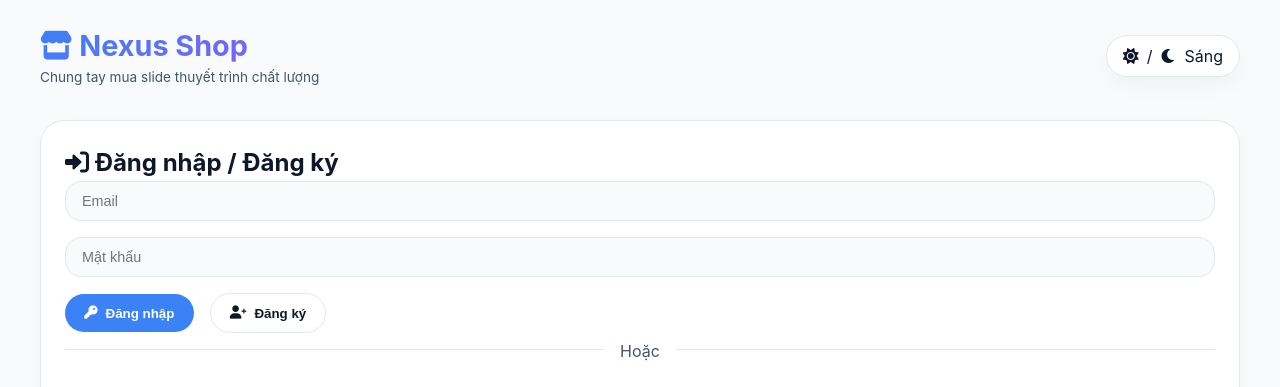
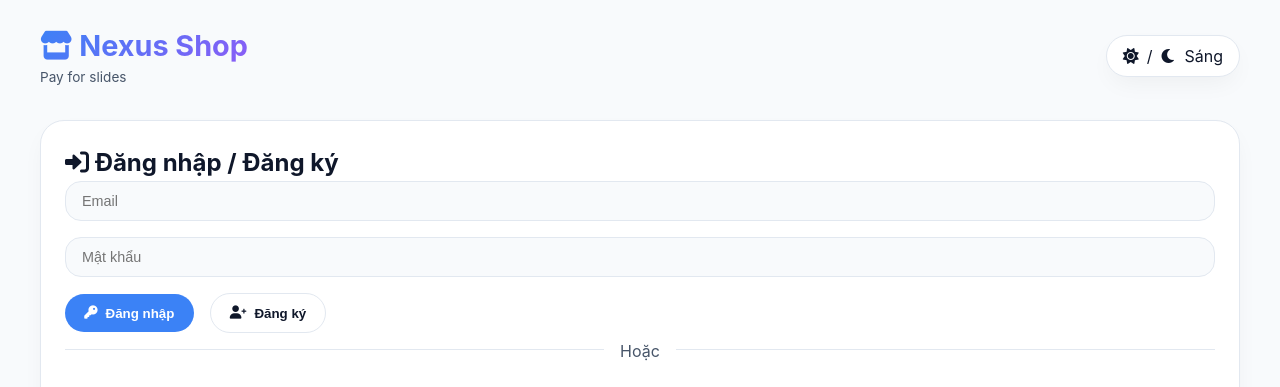
Before and after one commit to pongb12/Nexusslide.github.io, a plain HTML site: page index.html in a window 1280 px wide. Shown: the top 387 px of the page. Drawn offline with Linux system fonts and the light colour scheme; no server answers.

Commit message:
Add files via upload

```diff
--- a/index.html
+++ b/index.html
@@ -3,7 +3,7 @@
 <head>
   <meta charset="UTF-8">
   <meta name="viewport" content="width=device-width, initial-scale=1.0, user-scalable=yes">
-  <title>Nexus Shop · Chung tay mua slide thuyết trình</title>
+  <title>Nexus Shop · Pay for slides</title>
   <link rel="stylesheet" href="style.css">
   <!-- Firebase SDK -->
   <script src="https://www.gstatic.com/firebasejs/10.7.1/firebase-app-compat.js"></script>
@@ -17,7 +17,7 @@
   <div class="header">
     <div class="logo">
       <h1><i class="fas fa-store"></i> Nexus Shop</h1>
-      <p>Chung tay mua slide thuyết trình chất lượng</p>
+      <p>Pay for slides</p>
     </div>
     <div class="theme-toggle" id="themeToggle">
       <i class="fas fa-sun"></i>/<i class="fas fa-moon"></i> <span id="themeText">Sáng</span>
```
